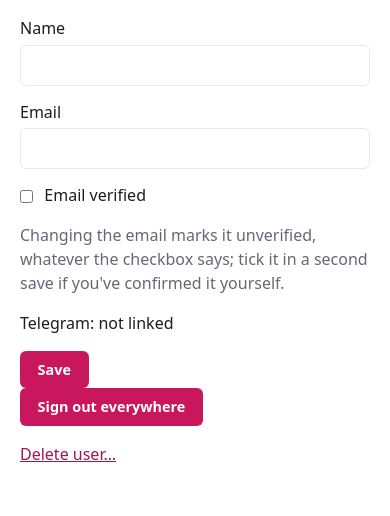
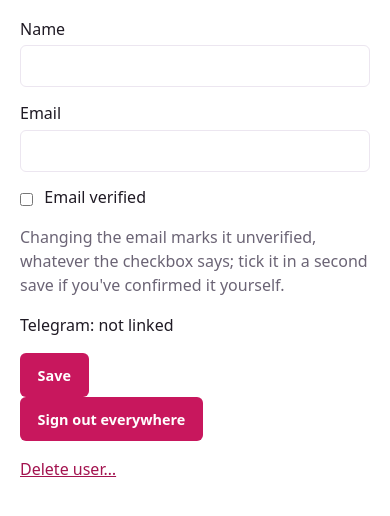
Before and after one commit to aavartlabs/JobHubNG, a Python web app: template poc/jobhub_poc/webapp/templates/admin_user_edit.html in a window 390 px wide. Shown: the part 140-656 px from the top of the page. Run offline with Jinja, Linux system fonts and the light colour scheme; the template is opened without the code that fills it, so the values that code supplies are empty.

Commit message:
fix: jobs filters fill the whole first screen on phones
In the phone layout the filter row becomes a column, where the desktop
flex-basis (180px) turns into a height: every search box was 180px tall and
the first job started below the fold. Also 16px text in inputs (iOS Safari
zooms into smaller ones and stays zoomed) and 44px buttons / roomier nav
links for thumbs. Desktop is unchanged (all inside max-width: 640px).

Claude-Session: https://claude.ai/code/session_01X7gLv49joT1HSdjpneLTp9

```diff
--- a/poc/jobhub_poc/webapp/static/style.css
+++ b/poc/jobhub_poc/webapp/static/style.css
@@ -230,6 +230,16 @@ td .apply-button:hover:not(:disabled) { background: transparent; color: var(--pr
 
 @media (max-width: 640px) {
   header { padding: 0.65rem 1rem; }
+  header nav a, header nav form button { display: inline-block; padding: 0.4rem 0; }
   form.filters { flex-direction: column; align-items: stretch; }
+  /* In a column, the desktop flex-basis (180px) becomes a height: each box was 180px tall
+     and the first job started below the fold. */
+  form.filters input,
+  form.filters select { flex: none; width: 100%; }
+  /* Under 16px, iOS Safari zooms into a field on focus and stays zoomed. */
+  input, select,
+  form.filters input,
+  form.filters select { font-size: 16px; }
+  button { min-height: 44px; }
   main { margin: 1rem auto; }
 }
```
